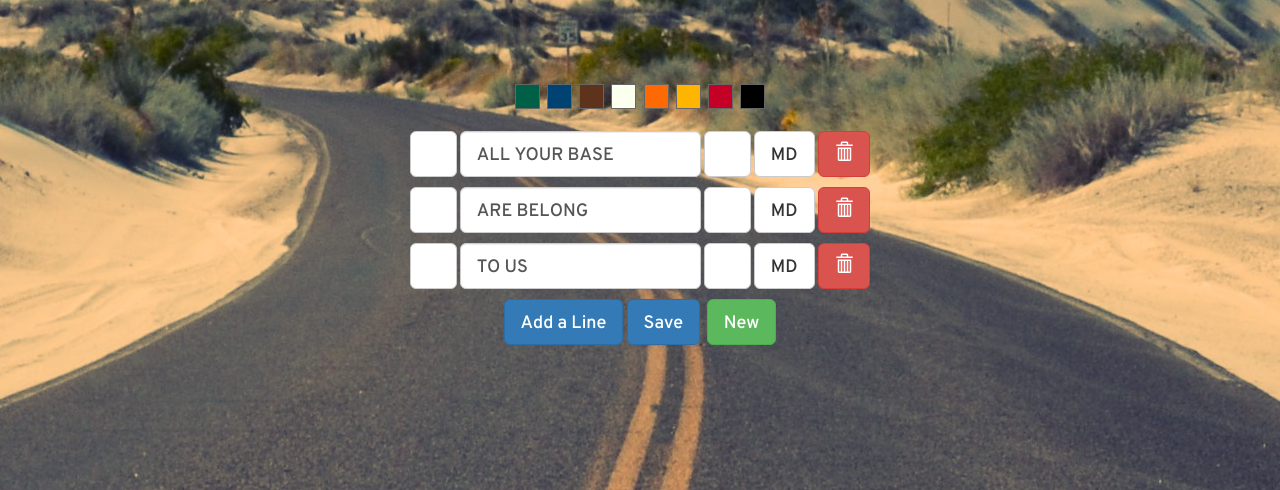
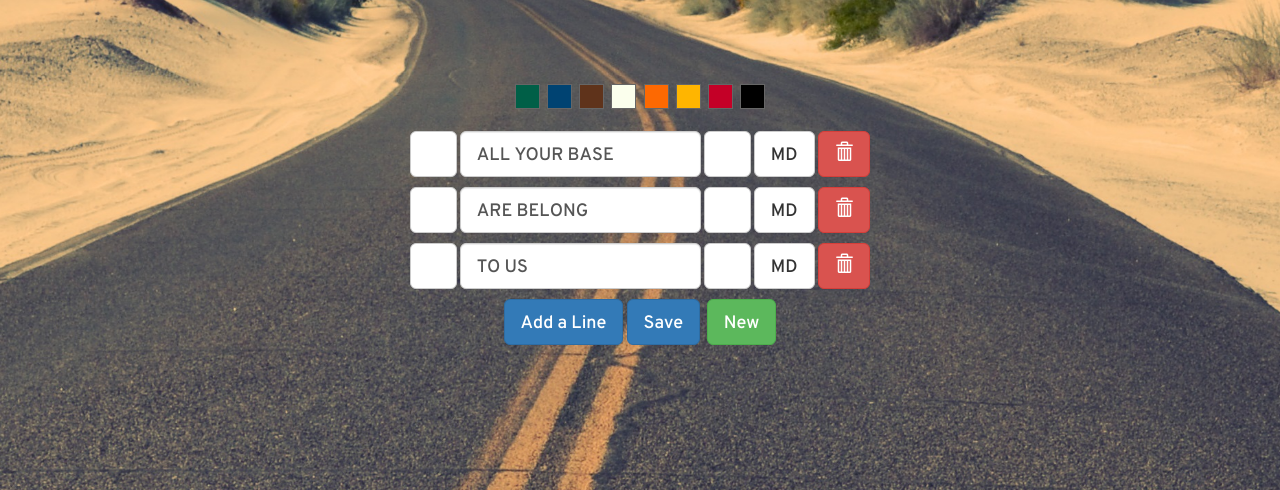
Before and after one commit to adamczak/ng-signs, a website: page web/index.html in a window 1280 px wide. Shown: the part 275-765 px from the top of the page. Drawn offline with nearby package versions, Linux system fonts and the light colour scheme; some packages are replaced by stand-ins of ours.

Commit message:
bg image css

```diff
--- a/web/style.css
+++ b/web/style.css
@@ -5,10 +5,12 @@ html,body {
   font-size: 14px;
   background-color: #2c373b;
   font-family: overpassregular, "Helvetica Neue", Helvetica, Arial, sans-serif;
-  background-image: url('img/background.jpg');
-  background-repeat: no-repeat;
-  background-position: top;
   height:100%;
+  background: url('img/background.jpg') no-repeat center center fixed;
+  -webkit-background-size: cover;
+  -moz-background-size: cover;
+  -o-background-size: cover;
+  background-size: cover;
 }
 
 #wrapper {
```
